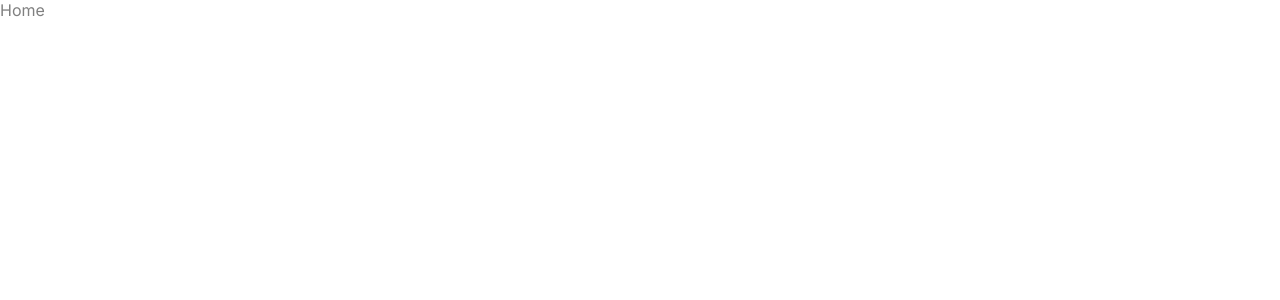
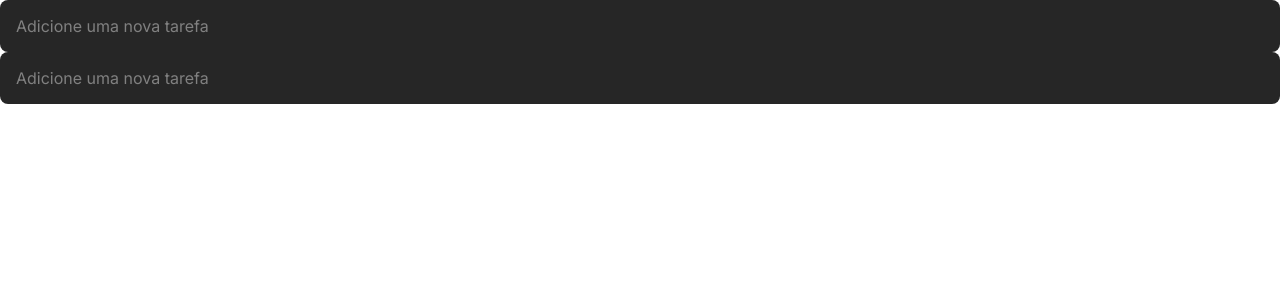
Before and after one commit to MyIgnite2022/todo, a React (Vite) app: page / in a window 1280 px wide. Shown: the top 300 px of the page. Built offline with nearby package versions, Linux system fonts and the light colour scheme.

Commit message:
component input

```diff
--- a/src/App.tsx
+++ b/src/App.tsx
@@ -1,9 +1,13 @@
+import { Input } from './components/Input'
 import './global.scss'
 
 function App() {
 
   return (
-   <p>Home</p>
+    <>
+    <Input />
+    <Input />
+    </>
   )
 }
 
--- /dev/null
+++ b/src/components/Input.tsx
@@ -0,0 +1,18 @@
+ import styles from './style.module.scss';
+
+
+ interface InputProps {
+  placeholder?: string;
+  boderColor?: string;
+  value?: string;
+  bg?: string;
+ }
+
+export function Input(props: InputProps) {
+  return (
+    <input
+      className={styles.input}
+      placeholder="Adicione uma nova tarefa"
+    />
+  )
+}
--- /dev/null
+++ b/src/components/style.module.scss
@@ -0,0 +1,17 @@
+.input {
+  width: 100%;
+  background: var(--gray-500);
+  border-radius: 8px;
+  padding: 1rem;
+  border: none;
+  color: var(--gray-100);
+
+    &::placeholder {
+      color: var(--gray-300);
+    }
+
+    &:hover,
+    &:focus {
+      border: 1px solid var(--purple-dark);
+    }
+}
```
